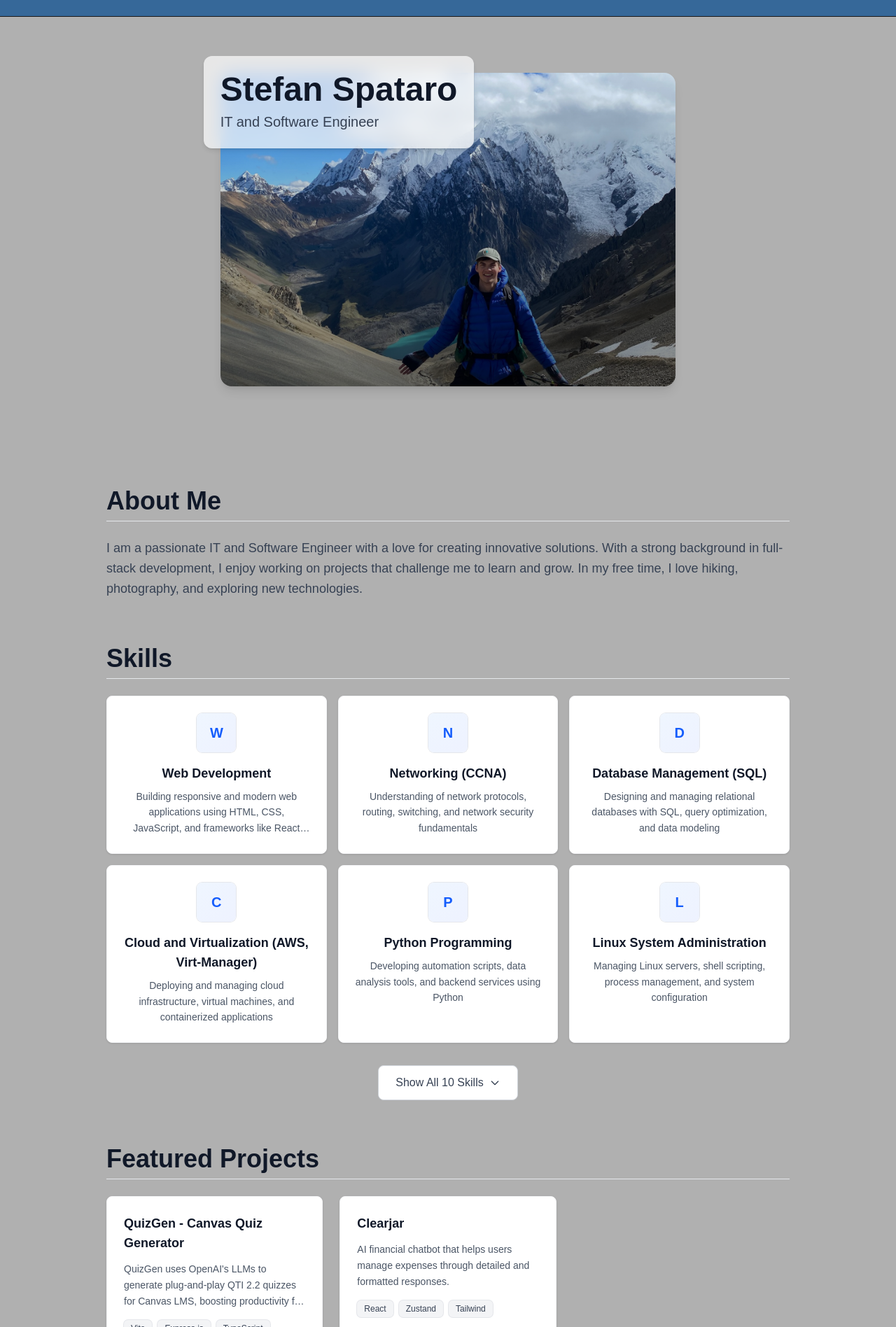
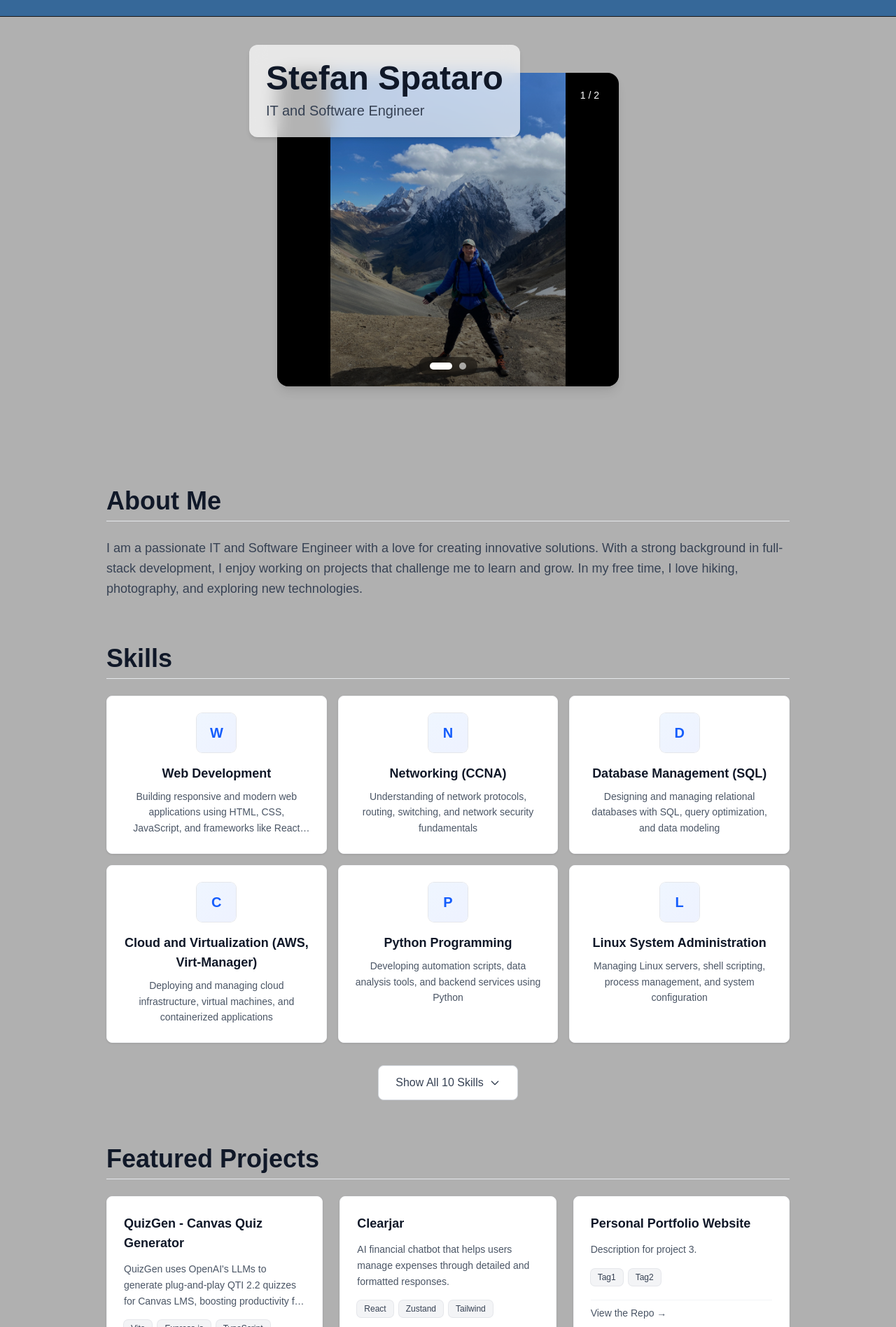
Before and after one commit to Stefans217/Portfolio-Website, a Next.js app in the folder portfolio-website/: page / in a window 1280 px wide. Shown: the part 104-2000 px from the top of the page at 70% size. Built offline with nearby package versions, Linux system fonts and the light colour scheme.

Commit message:
main image carousel

```diff
--- a/portfolio-website/src/app/page.tsx
+++ b/portfolio-website/src/app/page.tsx
@@ -36,7 +36,14 @@ export default function Home() {
 
       {/* Hero Section */}
       <section className="mb-16">
-        <Hero name="Stefan Spataro" title="IT and Software Engineer" photoSrc="/images/MountainPhoto.jpg" />
+        <Hero
+          name="Stefan Spataro"
+          title="IT and Software Engineer"
+          photoSrc={[
+            "/images/MountainPhoto.jpg",
+            "/images/ProfessionalVothPhoto.jpg"
+          ]}
+        />
       </section>
 
       {/* About Me Section */}
--- a/portfolio-website/src/components/Hero.tsx
+++ b/portfolio-website/src/components/Hero.tsx
@@ -1,36 +1,36 @@
 "use client";
 
-import Image from "next/image";
+import ImageCarousel from "./ImageCarousel";
 
 type HeroProps = {
   name: string;
   title: string;
-  photoSrc: string;
+  photoSrc: string | string[];
 };
 
 export default function Hero({ name, title, photoSrc }: HeroProps) {
+  // Convert single image to array for compatibility
+  const images = Array.isArray(photoSrc) ? photoSrc : [photoSrc];
+
   return (
     <section className="relative w-full py-12 md:py-20">
       <div className="relative flex flex-col items-center gap-6 md:gap-10">
 
         {/* Combined image, name, and title */}
-        <div className="relative w-full md:w-2/3 h-auto">
+        <div className="relative w-full md:w-1/2 h-auto">
 
-          {/* Background image */}
+          {/* Background image carousel */}
           <div className="relative w-full h-80 md:h-[28rem] rounded-2xl overflow-hidden shadow-lg">
-            <Image
-              src={photoSrc}
+            <ImageCarousel
+              images={images}
               alt={`${name} background`}
-              fill
-              className="object-cover object-center"
-              priority
             />
             {/* subtle overlay for text readability */}
-            <div className="absolute inset-0 bg-gradient-to-t from-black/50 to-transparent" />
+            <div className="absolute inset-0 bg-gradient-to-t from-black/50 to-transparent pointer-events-none" />
           </div>
 
-          {/* Name and title overlayed spilling over the top and left */}
-          <div className="absolute -top-6 -left-6 bg-white/70 dark:bg-gray-900/70 backdrop-blur-md p-6 rounded-xl shadow-md max-w-md">
+          {/* Name and title overlayed at the top left */}
+          <div className="absolute -top-10 -left-10 bg-white/70 dark:bg-gray-900/70 backdrop-blur-md p-6 rounded-xl shadow-md max-w-md">
             <h1 className="text-3xl md:text-5xl font-semibold text-gray-900 dark:text-gray-100">
               {name}
             </h1>
--- a/portfolio-website/src/data/projects.json
+++ b/portfolio-website/src/data/projects.json
@@ -43,6 +43,21 @@
         "/images/Clearjar/landing_light.png",
         "/images/Clearjar/login.png"
       ]
+    },
+    {
+      "id": "p3",
+      "title": "Personal Portfolio Website",
+      "description": "Description for project 3.",
+      "tags": [
+        "Tag1",
+        "Tag2"
+      ],
+      "href": "#",
+      "repo": "#",
+      "images": [
+        "/images/project3/image1.png",
+        "/images/project3/image2.png"
+      ]
     }
 
   ]
```
